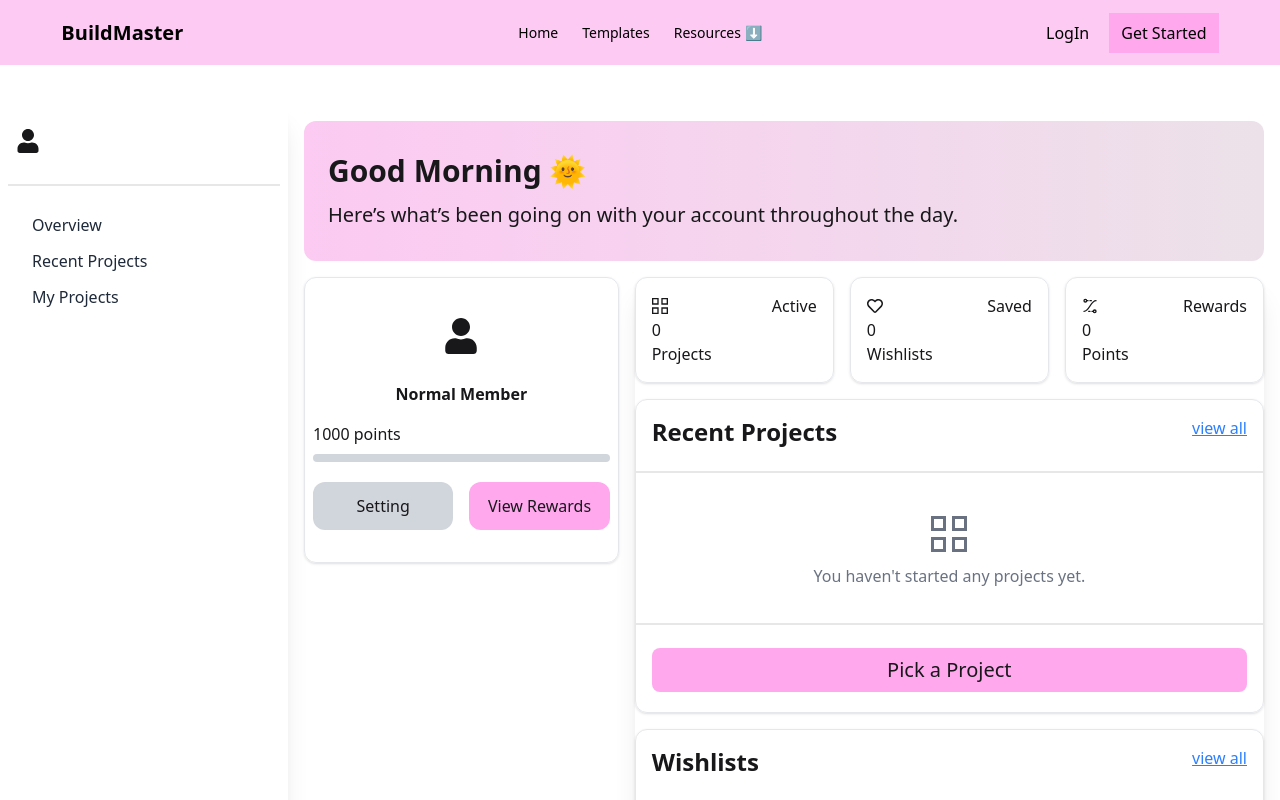
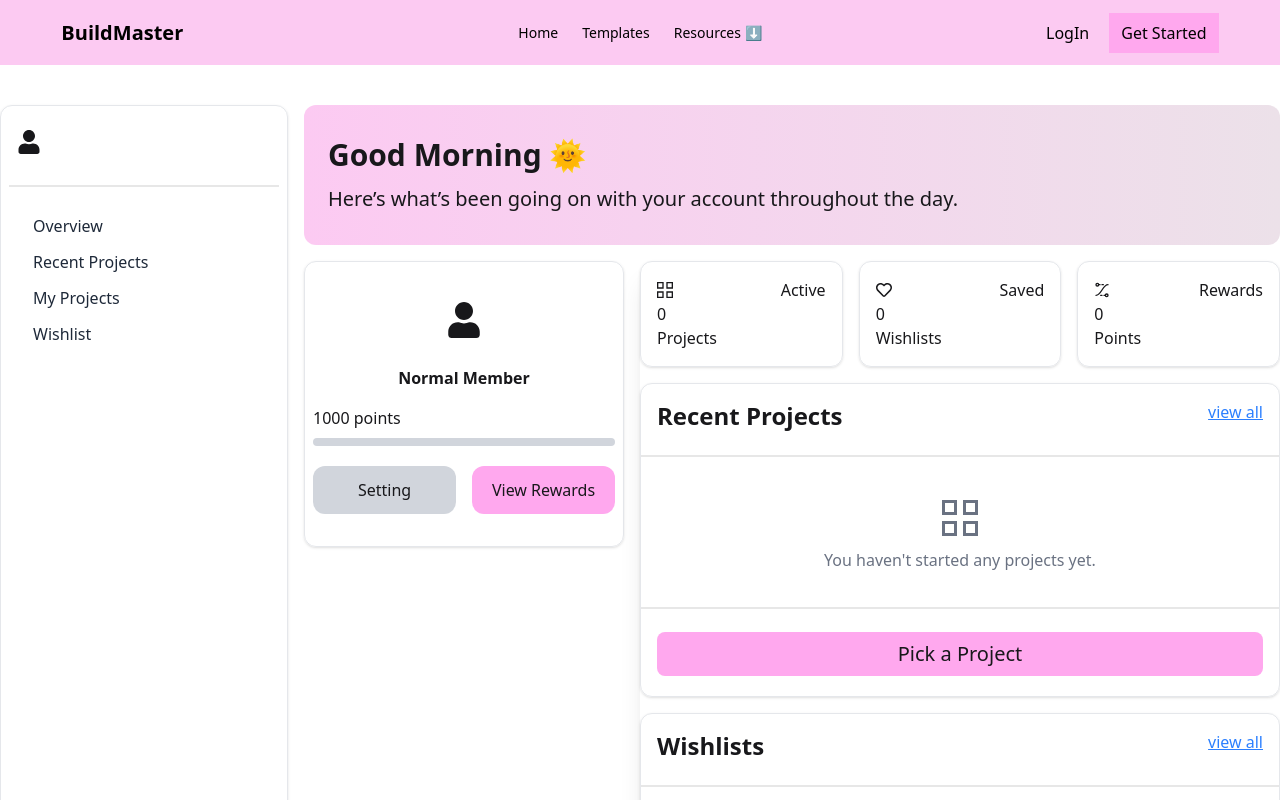
Before and after one commit to Ferdous725890/Website_Builder-, a Next.js app: page /dashboard/user/overview in a window 1280 px wide. Shown: the top 800 px of the page. Built offline with nearby package versions, Linux system fonts and the light colour scheme; no server answers.

Commit message:
overview page responsive

```diff
--- a/app/(dashboardPages)/dashboard/(pages)/user/overview/components/Activity.jsx
+++ b/app/(dashboardPages)/dashboard/(pages)/user/overview/components/Activity.jsx
@@ -2,12 +2,10 @@ import React from 'react'
 import { FaRegHeart } from 'react-icons/fa';
 import { GrProjects } from "react-icons/gr";
 import { TbEaseInOutControlPoints } from "react-icons/tb";
-import RecentRentals from './RecentProjects';
-import Wishlist from './Wislist';
+
 
 const Activity = () => {
   return (
-    <div className='flex-2 shadow-xl'>
       <div className='grid grid-cols-2 sm:grid-cols-3 gap-4'>
       <div className='shadow-sm p-4 border-gray-200 border rounded-xl'>
       <div className='flex justify-between items-center'>
@@ -34,9 +32,6 @@ const Activity = () => {
       <p>Points</p>
       </div>
       </div>
-      <RecentRentals></RecentRentals>
-      <Wishlist></Wishlist>
-    </div>
   )
 }
 
--- a/app/(dashboardPages)/dashboard/(pages)/user/overview/components/UserProfile.jsx
+++ b/app/(dashboardPages)/dashboard/(pages)/user/overview/components/UserProfile.jsx
@@ -8,7 +8,6 @@ import { FaUser } from "react-icons/fa";
 const UserProfile = () => {
   const { user } = useAuth();
   return (
-    <div className="flex-1 ">
       <div className="shadow-sm border border-gray-200 rounded-xl py-8">
         <div className="flex flex-col justify-center items-center gap-1 mb-4">
           {user?.photoURL ? (
@@ -50,7 +49,6 @@ const UserProfile = () => {
           </Link>
         </div>
       </div>
-    </div>
   );
 };
 
--- a/app/(dashboardPages)/dashboard/(pages)/user/overview/page.js
+++ b/app/(dashboardPages)/dashboard/(pages)/user/overview/page.js
@@ -2,16 +2,24 @@ import React from 'react'
 import Greeting from './components/Greeting'
 import Activity from './components/Activity'
 import UserProfile from './components/UserProfile'
+import RecentProject from './components/RecentProjects'
+import Wishlist from './components/Wislist'
 
 const page = () => {
 
   return (
     <div>
-<Greeting></Greeting>
-<div className='flex gap-4 mt-4'>
-  <UserProfile></UserProfile>
-<Activity></Activity>
-</div>
+      <Greeting></Greeting>
+      <div className='flex flex-col md:flex-row gap-4 mt-4'>
+      <div className="flex-1 ">
+        <UserProfile></UserProfile>
+        </div>
+        <div className='shadow-xl flex-2'>
+          <Activity></Activity>
+          <RecentProject></RecentProject>
+          <Wishlist></Wishlist>
+        </div>
+      </div>
     </div>
   )
 }
--- a/app/(dashboardPages)/dashboard/components/DashboardLayout.jsx
+++ b/app/(dashboardPages)/dashboard/components/DashboardLayout.jsx
@@ -3,9 +3,9 @@ import DashboardSidebar from './DashboardSidebar';
 const DashboardLayout = ({ children }) => {
 
   return (
-    <div className="flex min-h-screen">
+    <div className="flex gap-4 min-h-screen">
       <DashboardSidebar />
-      <main className="flex-1 p-4">{children}</main>
+      <main className="flex-1">{children}</main>
     </div>
   );
 }
--- a/app/(dashboardPages)/dashboard/components/DashboardSidebar.jsx
+++ b/app/(dashboardPages)/dashboard/components/DashboardSidebar.jsx
@@ -10,7 +10,7 @@ const DashboardSidebar = () => {
   const { user } = useAuth();
   return (
     <>
-      <div className="w-72 shadow-xl py-4 px-2 hidden lg:block">
+      <div className="w-72 shadow-sm border border-gray-200 rounded-xl py-4 px-2 hidden lg:block">
         <div className="flex items-center gap-3 mb-4">
           {user?.photoURL ? (
             <Image
@@ -56,6 +56,14 @@ const DashboardSidebar = () => {
               My Projects
             </Link>
           </li>
+          <li>
+            <Link
+              href="/dashboard/user/wishlists"
+              className="block px-2 py-1 hover:bg-gray-200 rounded"
+            >
+              Wishlist
+            </Link>
+          </li>
         </ul>
       </div>
       <div className="lg:hidden">
```
